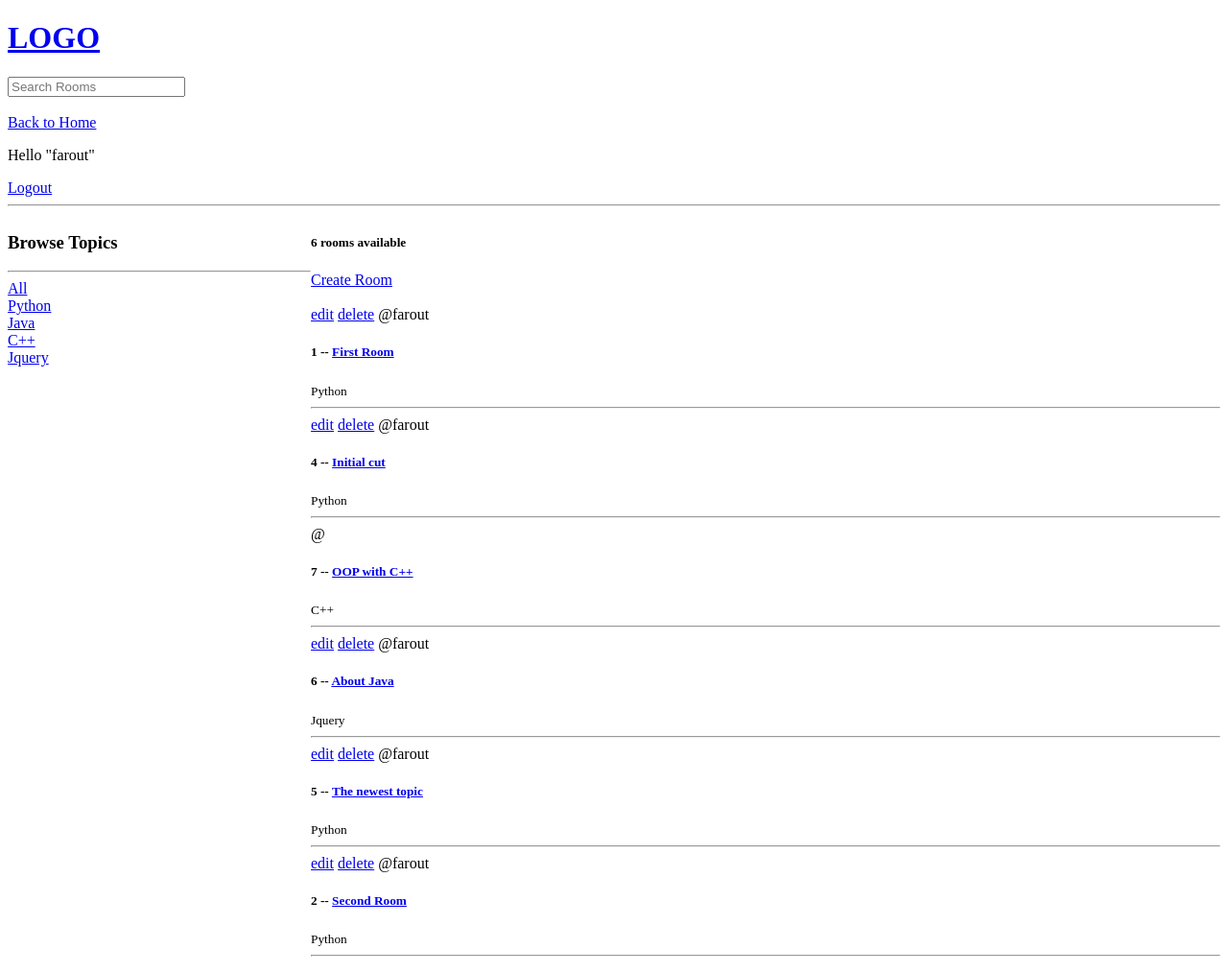
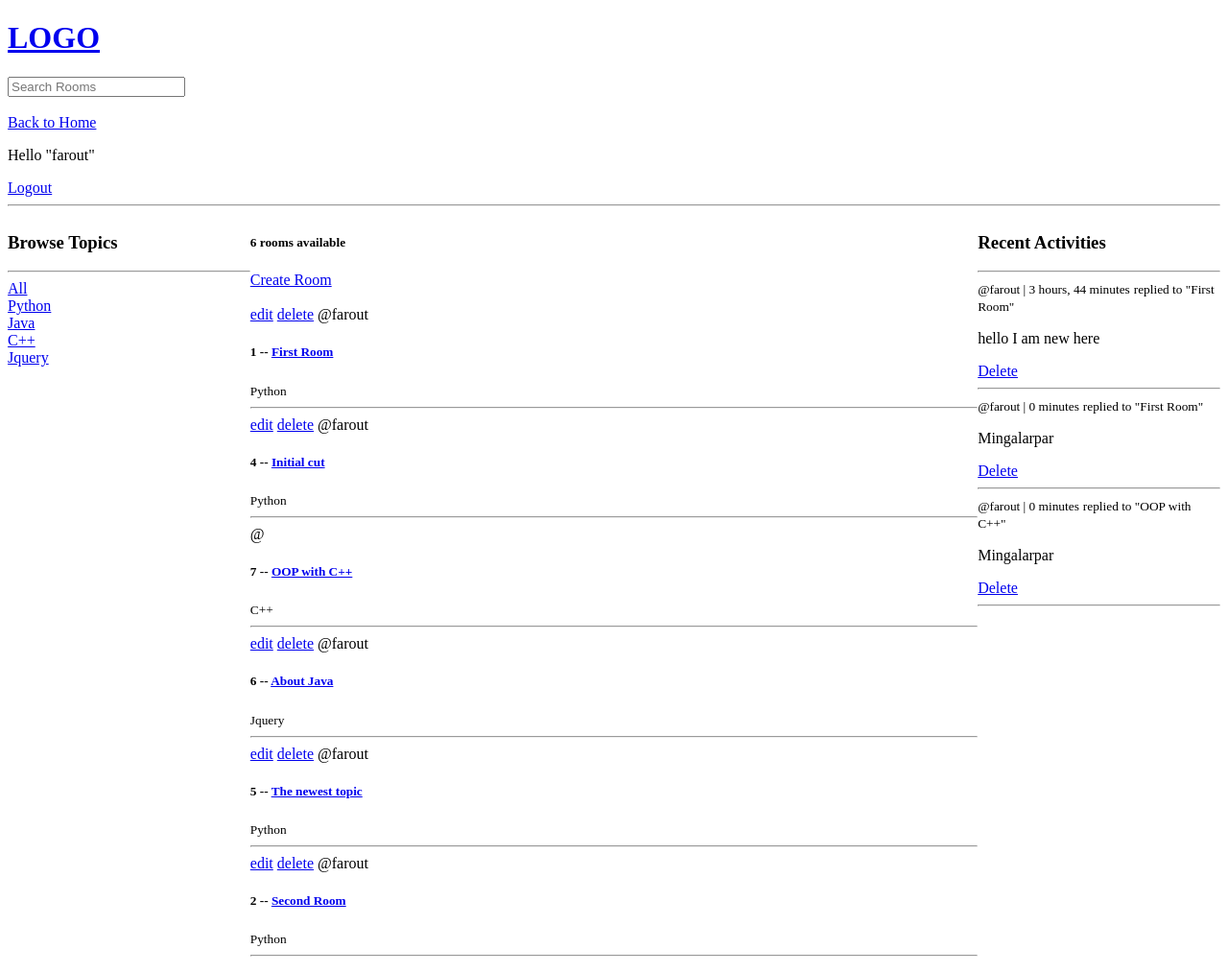
Before and after one commit to farout101/Stud_Guide, a Django app: page / in a window 1280 px wide. Shown: the whole page at 96% size. Run offline with Django 5.2, Linux system fonts and the light colour scheme; a user stored in the database is signed in; data comes from the database, SQL or seed files in the repository; both versions use the stored data as it was after the commit.

Commit message:
fixed the error

```diff
--- a/base/templates/base/home.html
+++ b/base/templates/base/home.html
@@ -10,7 +10,7 @@
     <style>
         .home-container{
             display: grid;
-            grid-template-columns: 1fr 3fr;
+            grid-template-columns: 1fr 3fr 1fr;
         }
     </style>
 
@@ -57,6 +57,24 @@
                 </div>
             </div>
 
+            <div>
+                <h3>Recent Activities</h3>
+                <hr>
+                {% for message in room_messages %}
+
+                    <div>
+                        <small>@{{message.user}} | {{message.created|timesince}}</small>
+                        <small>replied to "{{message.room}}"</small>
+                        <p>{{message}}</p>
+                        {% if request.user == message.user %}
+                            <a href="{% url 'deleteMessage' message.id %}">Delete</a>
+                        {% endif %}
+                        <hr>
+                    </div>
+
+                {% endfor %}
+            </div>
+        </div>
     {% endblock content %}
 
 
--- a/base/views.py
+++ b/base/views.py
@@ -19,7 +19,7 @@
 
     if request.method == 'POST':
         username = request.POST.get('username').lower()
-        password = request.POST.get('password').lower()
+        password = request.POST.get('password')
 
         try:
             user = User.objects.get(username=username)
@@ -66,14 +66,14 @@
         Q(name__icontains = q) |
         Q(description__icontains = q)
         )
-
     room_count = rooms.count()
-
     topics = Topic.objects.all()
+    room_messages = Message.objects.all()
     context = {
         'rooms': rooms,
         'topics': topics,
-        'room_count': room_count
+        'room_count': room_count,
+        'room_messages': room_messages,
     }
     return render(request, 'base/home.html', context)
 
```
Also changed, not shown: db.sqlite3. Lines whose indentation alone changed are shown as unchanged.
